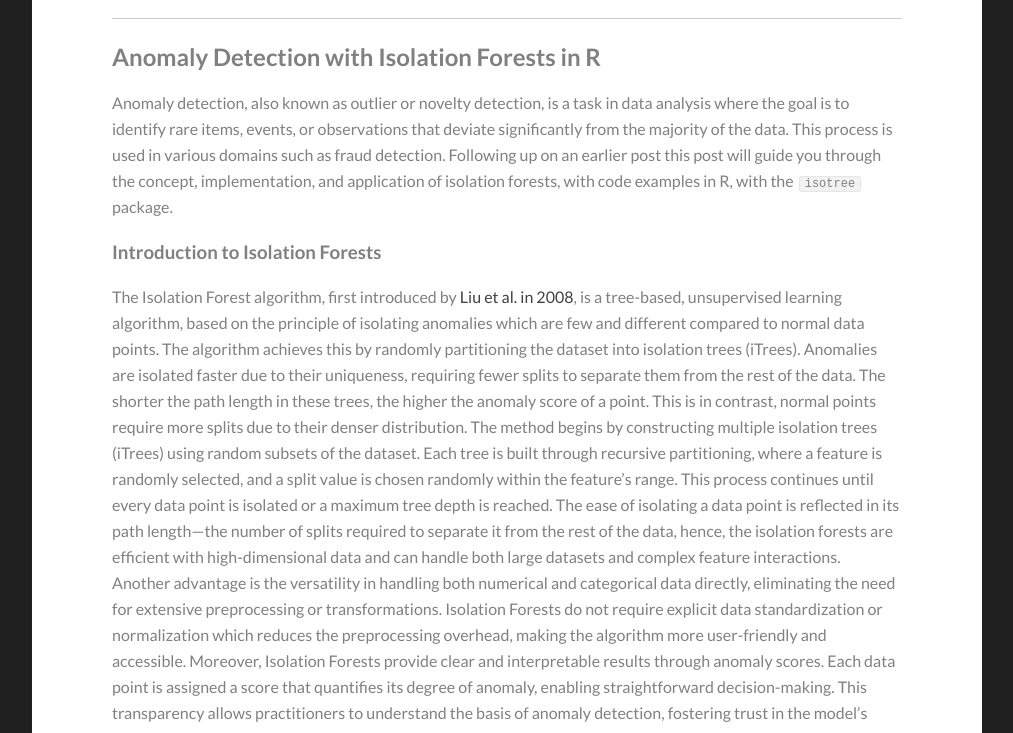
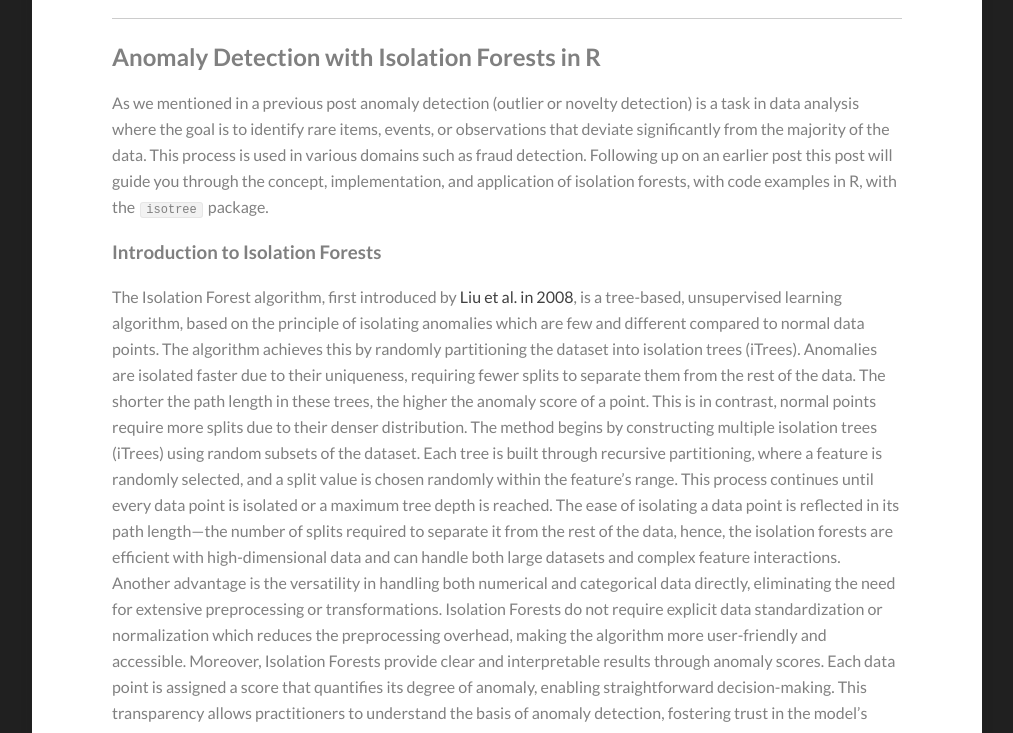
Before and after one commit to Kamran-Afzali/Kamran-Afzali.github.io, a Jekyll site: the page built from _posts/2025-11-25-Isolation_Fr.md, in a window 1280 px wide and 900 px high, scrolled down 896 px, cut to the strip 167-900 px from the top of the window. Shown: the whole strip, without its empty margins (133-1146 px from the left). Built offline with Jekyll 4.4.1, drawn with Linux system fonts in a browser that asks for light colours.

Commit message:
Update 2025-11-25-Isolation_Fr.md

```diff
--- a/_posts/2025-11-25-Isolation_Fr.md
+++ b/_posts/2025-11-25-Isolation_Fr.md
@@ -9,7 +9,7 @@ date-string: November 2025
 
 ## Anomaly Detection with Isolation Forests in R
 
-Anomaly detection, also known as outlier or novelty detection, is a task in data analysis where the goal is to identify rare items, events, or observations that deviate significantly from the majority of the data. This process is used in various domains such as fraud detection. Following up on an earlier post this post will guide you through the concept, implementation, and application of isolation forests, with code examples in R, with the `isotree` package.
+As we mentioned in a previous post anomaly detection (outlier or novelty detection) is a task in data analysis where the goal is to identify rare items, events, or observations that deviate significantly from the majority of the data. This process is used in various domains such as fraud detection. Following up on an earlier post this post will guide you through the concept, implementation, and application of isolation forests, with code examples in R, with the `isotree` package.
 
 ### Introduction to Isolation Forests
 
```
